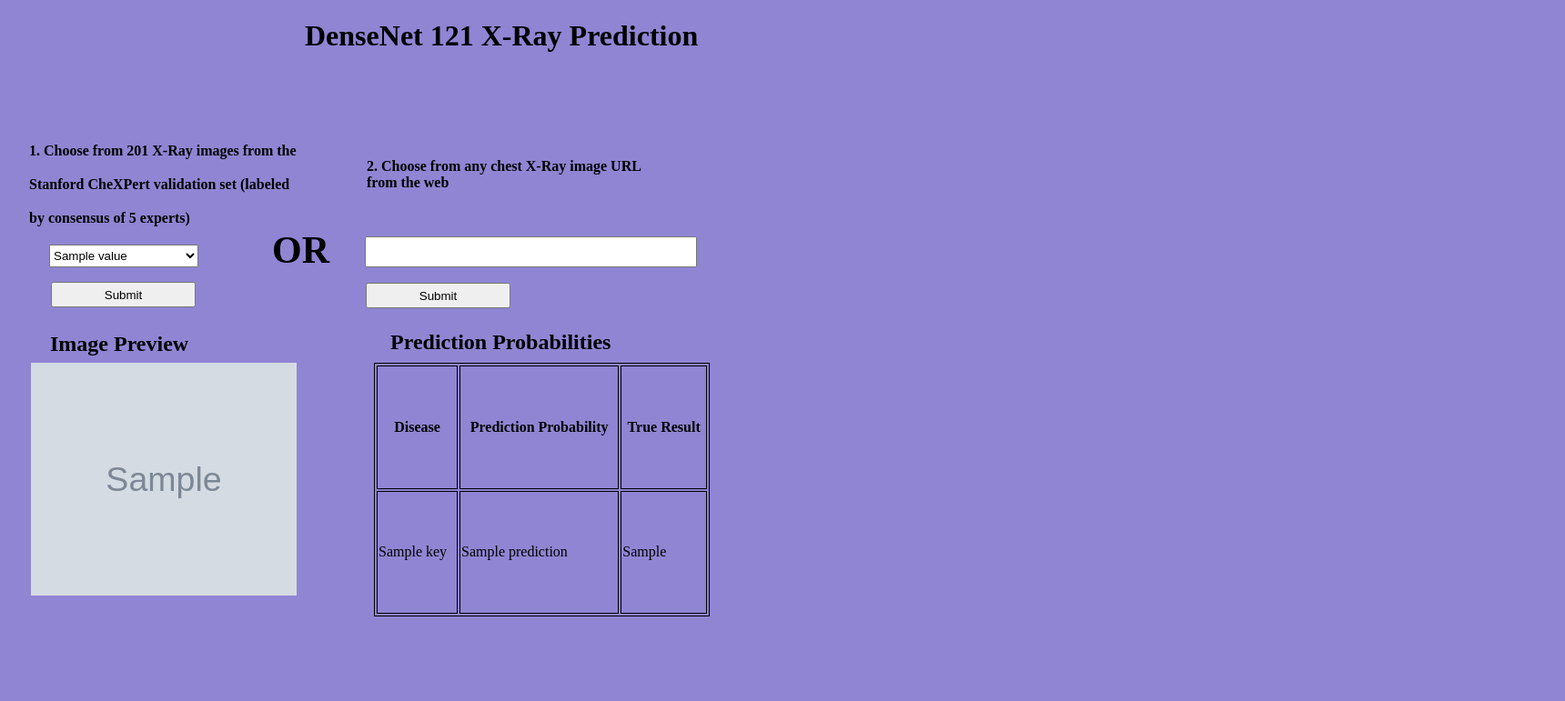
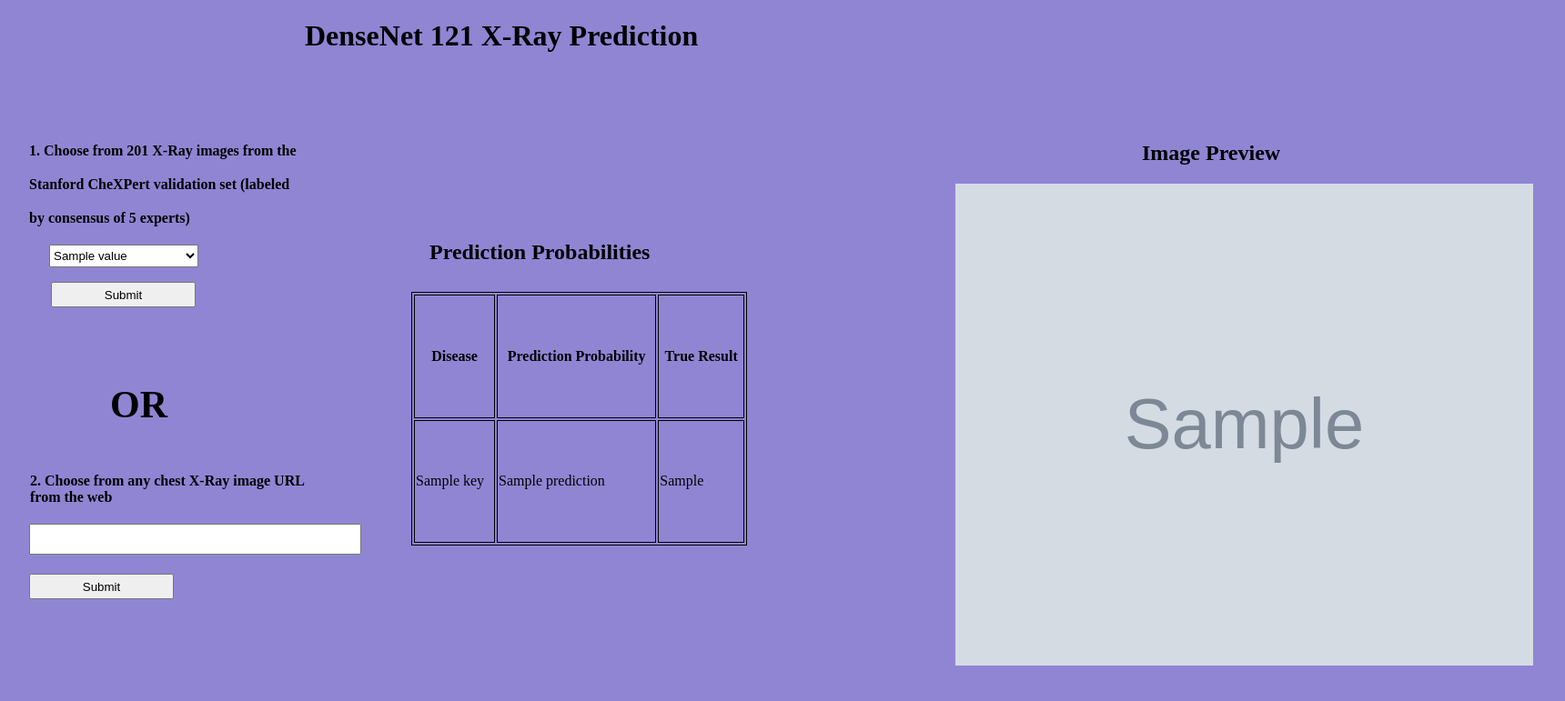
Before and after one commit to vartyagi/ChexPertModelDeployment, a Flask app: template templates/index.html in a window 1720 px wide. Shown: the top 771 px of the page at 91% size. Run offline with Flask 2, Linux system fonts and the light colour scheme; the template is opened without the code that fills it: most values are stand-ins (such as "Sample title", 1, 10 or a date in 2020); grey boxes marked "Sample" are stand-in pictures.

Commit message:
docker implementation

```diff
--- a/app.py
+++ b/app.py
@@ -19,10 +19,10 @@ df_valid = df_valid[['NewPath', 'Cardiomegaly', 'Edema', 'Atelectasis',
          'Pleural Effusion', 'Consolidation']]
 
 files = df_valid['NewPath'].values
-app = Flask(__name__)
+application = Flask(__name__)
 
 
-@app.route("/")
+@application.route("/")
 def hello():
     listStatus = [(id, filename) for id, filename in enumerate(files)]
     default = 201
@@ -30,7 +30,7 @@ def hello():
     return render_template('index.html', listStatus=listStatus, default=default, img1=img)
 
 
-@app.route('/predict', methods=['POST'])
+@application.route('/predict', methods=['POST'])
 def predict():
     # for external API calls
     if request.method == 'POST':
@@ -40,7 +40,7 @@ def predict():
         return jsonify(class_pred)
 
 
-@app.route("/test", methods=['GET', 'POST'])
+@application.route("/test", methods=['GET', 'POST'])
 def test():
     # for test images
     listStatus = [(id, filename) for id, filename in enumerate(files)]
@@ -53,7 +53,7 @@ def test():
     return render_template('index.html', listStatus=listStatus, default=select, img1=file, model_output=model_output)
 
 
-@app.route("/url_input" , methods=['GET', 'POST'])
+@application.route("/url_input" , methods=['GET', 'POST'])
 def url_input():
     # for URL inputs
     select = request.form.get('url_select')
@@ -67,4 +67,4 @@ def url_input():
 
 
 if __name__ == '__main__':
-    app.run()
+    application.run(debug=False, port=int(os.environ.get('PORT', 5000)))
--- a/model_load.py
+++ b/model_load.py
@@ -5,7 +5,7 @@ import torch.nn as nn
 
 def get_model():
     num_classes = 5
-    model = 'static/densenet_model.mdl'
+    model = 'static/densenet_model_t8_gc_small_v4.mdl'
     model_ft = models.densenet121()
     num_ftrs = model_ft.classifier.in_features
     model_ft.classifier = nn.Linear(num_ftrs, num_classes)
--- a/predict.py
+++ b/predict.py
@@ -1,18 +1,23 @@
 from model_load import get_model, transform_image
+import numpy as np
 import torch
-import numpy as np
 
 model = get_model()
 model.eval()
 labels_list = ['Cardiomegaly', 'Edema', 'Atelectasis', 'Pleural Effusion', 'Consolidation']
-thresholds = [0.37, 0.65, 0.43, 0.43, 0.52]
+thresholds = [0.22, 0.56, 0.38, 0.31, 0.43]
+
+
+def weighted_sig(x, thresholds):
+    return [1 / (1 + np.exp(-1*(x[i] - 1*np.log((thresholds[i])/(1-thresholds[i]))))) for i in range(len(x))]
 
 
 def get_prediction(image_read):
     tensor = transform_image(image_read)
     outputs = model(tensor.reshape((1, 1, 320, 320)))
-    outputs = torch.sigmoid(outputs)
-    outputs = np.array(outputs.detach().numpy())
-    y_hat = (outputs[0] / thresholds) - 0.5
-    y_hat = torch.sigmoid(torch.tensor(y_hat))
-    return {labels_list[i]: float(y_hat[i].numpy()) for i in range(len(labels_list))}
+    #outputs = torch.sigmoid(outputs)
+    outputs = outputs.detach().numpy()
+    outputs = weighted_sig(outputs, thresholds)
+    y_hat = outputs[0]
+    print({labels_list[i]: y_hat[i] for i in range(len(labels_list))})
+    return {labels_list[i]: round(y_hat[i].item(),3) for i in range(len(labels_list))}
--- a/templates/index.html
+++ b/templates/index.html
@@ -4,7 +4,7 @@
 <head>
   <meta charset="utf-8">
   <title>Test</title>
-  <meta name="generator" content="Google Web Designer 7.0.0.0923">
+  <meta name="generator" content="Google Web Designer 7.0.1.1008">
   <style type="text/css" id="gwd-text-style">
     p {
       margin: 0px;
@@ -33,10 +33,11 @@
     }
     .gwd-img-nhsp {
       position: absolute;
-      width: 292px;
-      height: 256px;
-      left: 34px;
-      top: 399px;
+      left: 1050px;
+      top: 202px;
+      width: 635px;
+      height: 530px;
+      transform-origin: 317.5px 265px 0px;
     }
     .gwd-form-1llj {
       position: absolute;
@@ -71,23 +72,23 @@
       height: 28px;
       width: 357px;
       transform-origin: 180.5px 17px 0px;
-      left: 123px;
-      top: 253px;
+      left: -246px;
+      top: 569px;
     }
     .gwd-input-submit {
       position: absolute;
       width: 159px;
       height: 28px;
-      left: 124px;
-      top: 304px;
+      left: -246px;
+      top: 624px;
     }
     .gwd-table-nemp {
       position: absolute;
       height: 279px;
       width: 369px;
       transform-origin: 194.5px 139.5px 0px;
-      left: 411px;
-      top: 399px;
+      left: 452px;
+      top: 321px;
     }
     table, th, td {
       border: 1px solid black;
@@ -123,8 +124,8 @@
       width: 329px;
       height: 79px;
       transform-origin: 102.812px 81.1944px 0px;
-      left: 387px;
-      top: 121px;
+      left: 17px;
+      top: 467px;
     }
     .gwd-span-97iw {
       position: absolute;
@@ -132,23 +133,23 @@
       height: 25px;
       font-weight: bold;
       font-size: 24px;
-      left: 39px;
-      top: 312px;
+      left: 1239px;
+      top: 102px;
     }
     .gwd-span-1g01 {
       position: absolute;
       height: 29px;
-      left: 413px;
-      top: 310px;
       font-size: 24px;
       font-weight: bold;
       width: 261px;
       transform-origin: 122.452px 12.5px 0px;
+      left: 456px;
+      top: 211px;
     }
     .gwd-strong-12yq {
       position: absolute;
-      left: 283px;
-      top: 198px;
+      left: 105px;
+      top: 368px;
     }
     .gwd-span-1q88 {
       font-size: 42px;
@@ -171,6 +172,7 @@
     <input type="text" class="gwd-input-2" name="url_select">
     <input type="submit" class="gwd-input-submit">
   </form>
+
   <table class="gwd-table-nemp">
     <tbody>
       <tr>
```
Also changed, not shown: requirements.txt (added, +8 -0 lines), 3 other files.
